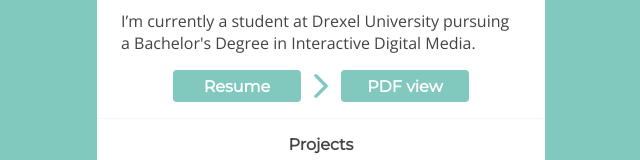
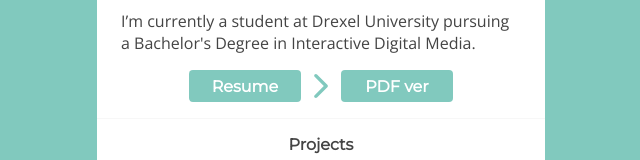
Before and after one commit to cybersnail-ui/cybersnail-old, a plain HTML site: page index.html in a window 1280 px wide. Shown: the part 375-535 px from the top of the page, without its empty margins (319-959 px from the left). Drawn offline with nearby package versions, Linux system fonts and the light colour scheme.

Commit message:
fix button width
fix button width

```diff
--- a/assets/css/main.css
+++ b/assets/css/main.css
@@ -15,7 +15,7 @@ button {
 	color: white;
 	padding: 0 16px;
 	height: 2rem;
-	width: 8rem;
+	width: 7rem;
 	font-weight: bold;
 	border-radius: 4px;
 }
--- a/index.html
+++ b/index.html
@@ -31,7 +31,7 @@
             <div class="container">
                <button type="button">Resume</button>
                <img class="arrow" src="assets/svg/arrow.svg" alt="test">
-               <button type="button">PDF view</button>
+               <button type="button">PDF ver</button>
             </div>
          </div>
          <div class="main divider" id="first">
```
